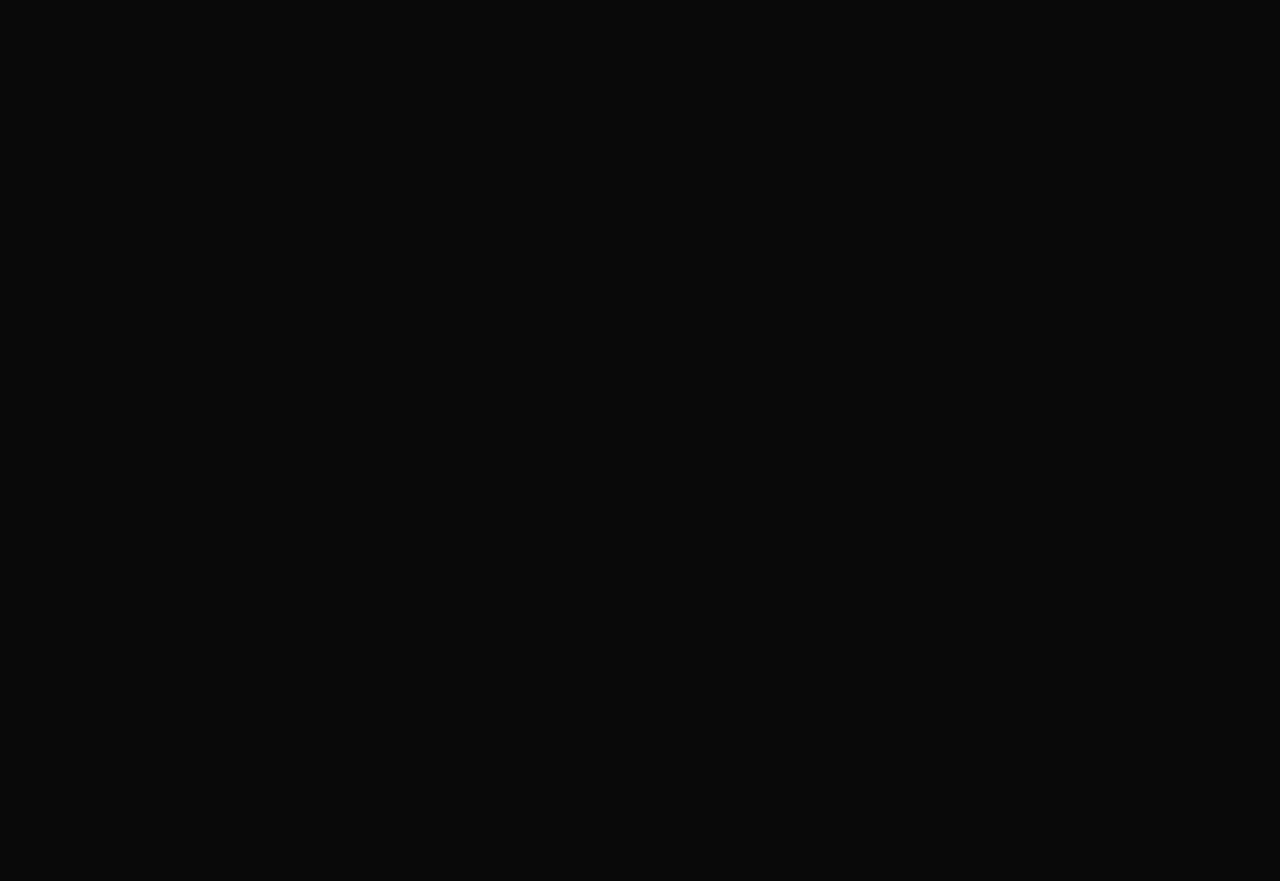
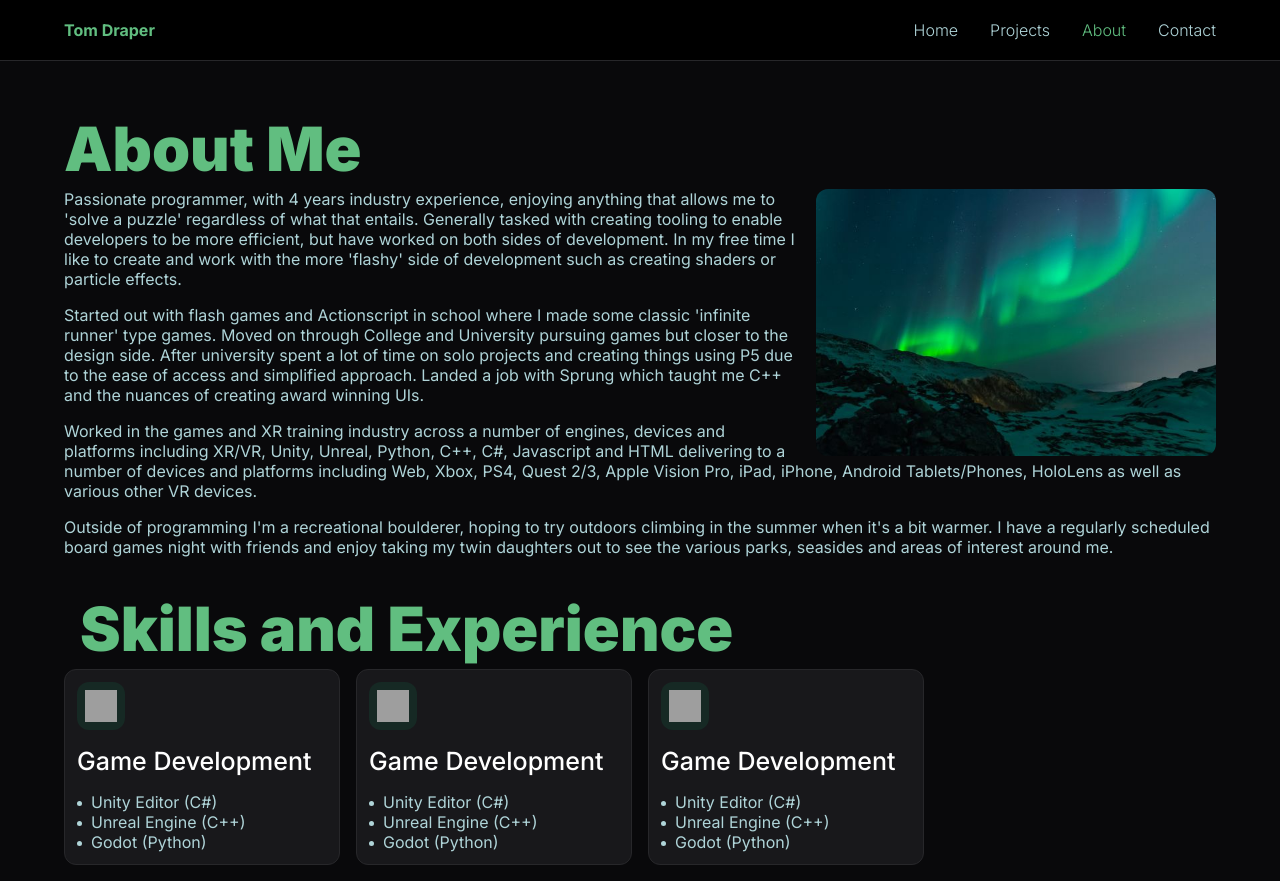
Before and after one commit to TomDraper/React-Profile, a React (Create React App) app: page /React-Profile/about in a window 1280 px wide. Before the commit this address had no page. Before the commit the page ends 800 px from the top, so only its background shows below. Built offline with nearby package versions, Linux system fonts and the light colour scheme; grey boxes are pictures that could not be loaded.

Commit message:
Routing sorted for actual publishing

```diff
--- a/src/App.tsx
+++ b/src/App.tsx
@@ -14,8 +14,8 @@ function App() {
   return (
     <BrowserRouter>
       <Routes>
-        <Route path="/" element = {homePage} />
-        <Route path="/about" element={aboutPage} />
+        <Route path="/React-Profile/" element = {homePage} />
+        <Route path="/React-Profile/about" element={aboutPage} />
       </Routes>
     </BrowserRouter>
   );
--- a/src/components/navbar.tsx
+++ b/src/components/navbar.tsx
@@ -7,10 +7,10 @@ type NavBarLinkProp = {
 }
 
 const navBarLinks : NavBarLinkProp[] = [
-    { current: false, text: "Home", url: "/" },
-    { current: false, text: "Projects", url: "/projects.html" },
-    { current: false, text: "About", url: "/about" },
-    { current: false, text: "Contact", url: "/contact.html" }
+    { current: false, text: "Home", url: "/React-Profile/" },
+    { current: false, text: "Projects", url: "/React-Profile/projects" },
+    { current: false, text: "About", url: "/React-Profile/about" },
+    { current: false, text: "Contact", url: "/React-Profile/contact" }
 ]
 
 export default function NavBar(selected:number){
--- a/src/pages/about.tsx
+++ b/src/pages/about.tsx
@@ -36,7 +36,7 @@ const bulletCards : SmallCardBulletProp[] = [
     },
 ]
 
-const navBar = NavBar(1);
+const navBar = NavBar(2);
 const intro = PageIntro();
 
 export default function AboutPage(){
```
